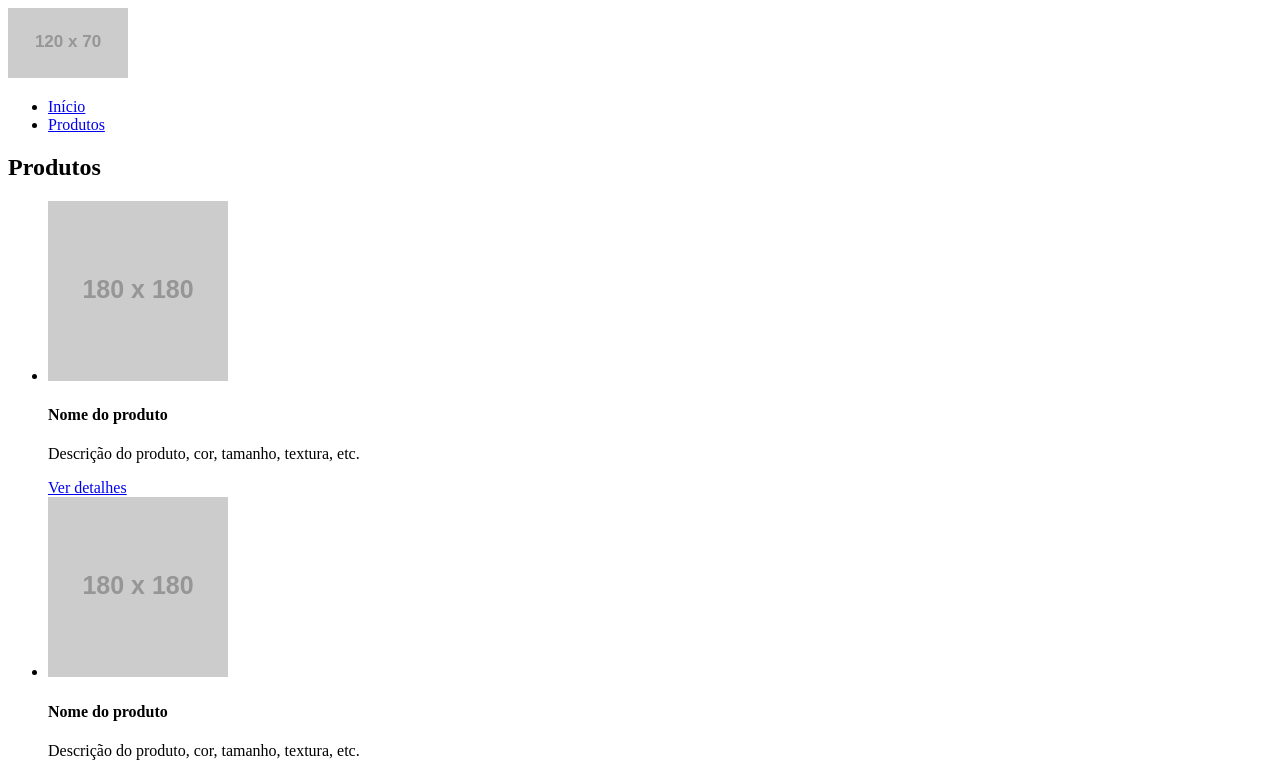
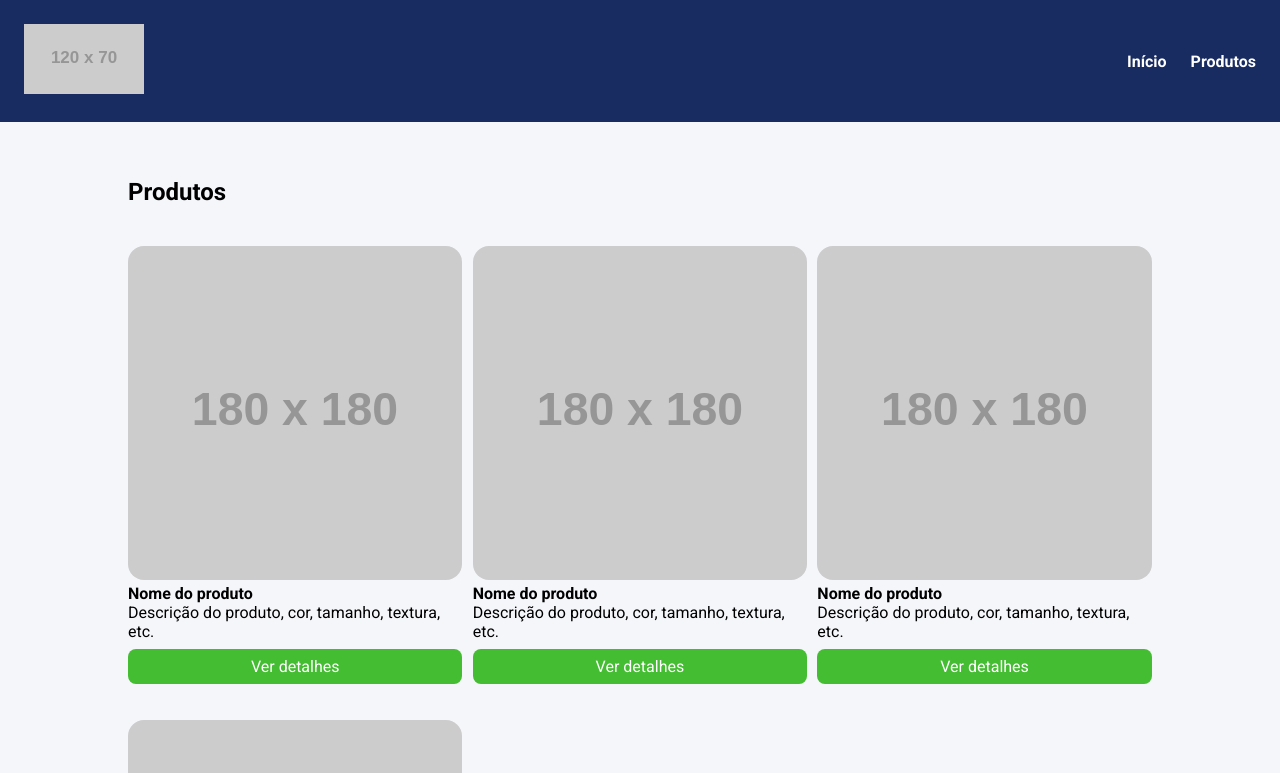
Before and after one commit to senagab/LESS-study, a website: page index.html in a window 1280 px wide. Shown: the top 773 px of the page. Drawn offline with Linux system fonts and the light colour scheme; placeholder pictures from the web are drawn by us.

Commit message:
feat: conversão para less

```diff
--- a/package.json
+++ b/package.json
@@ -56,7 +56,7 @@
     "less-watch-compiler": "^1.16.3"
   },
   "scripts": {
-    "less": "less-watch-compiler ./src/styles ./build/styles",
+    "less": "less-watch-compiler ./src/styles ./build/styles main.less",
     "test": "echo \"Error: no test specified\" && exit 1"
   },
   "author": "",
--- a/src/styles/main.less
+++ b/src/styles/main.less
@@ -1,5 +1,119 @@
 @import 'mapas.less';
 
+.d-block{
+    display: block;
+}
+
+.d-flex{
+    display: flex;
+}
+
+@mobile: ~"(max-width: 767px)";
+@tablet: ~"(min-width: 768px) and (max-width: 1023px)";
+
+* {
+    margin: 0;
+    padding: 0;
+    box-sizing: border-box;
+    font-family: Roboto, sans-serif;
+}
+
 body {
-    background-color: #colors(backgroundColor);
+    background-color: #colors[backgroundColor];
 }
+
+li {
+    list-style: none;
+}
+
+header {
+    background-color: #colors[mainColor];
+    position: sticky;
+    top: 0;
+    left: 0;
+    padding: 8px 24px;
+
+    .container {
+        .d-flex();
+        justify-content: space-between;
+        align-items: center;
+        padding: 16px 0;
+
+        .menu {
+            .d-flex();
+
+            li {
+                font-weight: bold;
+                margin-left: 24px;
+
+                a {
+                    color: #fff;
+                    text-decoration: none;
+                }
+            }
+
+        }
+    }
+}
+
+section {
+    padding: 56px 0;
+
+    .container {
+        max-width: 1024px;
+        width: 100%;
+        margin: 0 auto;
+
+        @media @tablet {
+            max-width: 80%;
+        }
+
+        .products {
+            margin-top: 40px;
+            display: grid;
+            grid-template-columns: repeat(3, 32.66%);
+            column-gap: 1%;
+            row-gap: 4%;
+            width: 100%;
+
+            @media @tablet {
+                grid-template-columns: repeat(2, 48.5%);
+                column-gap: 3%;
+            }
+
+            @media @mobile {
+                .d-block();
+            }
+
+            .product-item  {
+
+                @media @mobile {
+                    margin-bottom: 32px;
+                }
+
+                img {
+                    width: 100%;
+                    border-radius: 16px;
+                }
+            }
+
+            .product-button {
+                .d-block();
+                background-color: #colors[secondaryColor];
+                color: #fff;
+                text-align: center;
+                padding: 8px 0;
+                border-radius: 8px;
+                margin-top: 8px;
+                text-decoration: none;
+
+                &:hover {
+                    background-color: #colors[hoverSecondaryColor];
+                }
+
+            }
+        }
+    }
+
+
+}
--- a/src/styles/mapas.less
+++ b/src/styles/mapas.less
@@ -1,5 +1,6 @@
 #colors() {
-    backgroundColor: red;
+    backgroundColor: #f5f6fa;
     mainColor: #182C61;
     secondaryColor: #44bd32;
+    hoverSecondaryColor: lighten(#44bd32, 5%);
 }
--- a/src/styles/reset.less
+++ /dev/null
@@ -1,6 +0,0 @@
-* {
-    margin: 0;
-    padding: 0;
-    box-sizing: border-box;
-    font-family: Roboto, sans-serif;
-}
--- a/src/styles/variaveis.less
+++ b/src/styles/variaveis.less
@@ -0,0 +1 @@
+@100: #fff
```
Also changed, not shown: build/styles/main.css, build/styles/reset.css.
